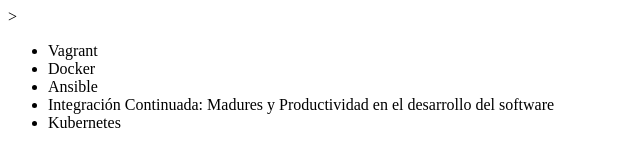
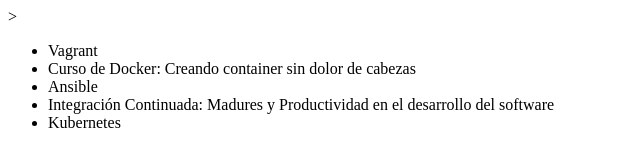
Before and after one commit to diom29/alura-git, a plain HTML site: page index.html in a window 1280 px wide. Shown: the whole page, without its empty margins (0-640 px from the left). Drawn offline with Linux system fonts and the light colour scheme.

Commit message:
Actualizando nombre del curso de Docker

```diff
--- a/index.html
+++ b/index.html
@@ -7,7 +7,7 @@
     <body>
         <ul>
             <li>Vagrant</li>
-            <li>Docker</li>
+            <li>Curso de Docker: Creando container sin dolor de cabezas</li>
             <li>Ansible</li>
             <li>Integración Continuada: Madures y Productividad en el desarrollo del software</li>
             <li>Kubernetes</li>
```
